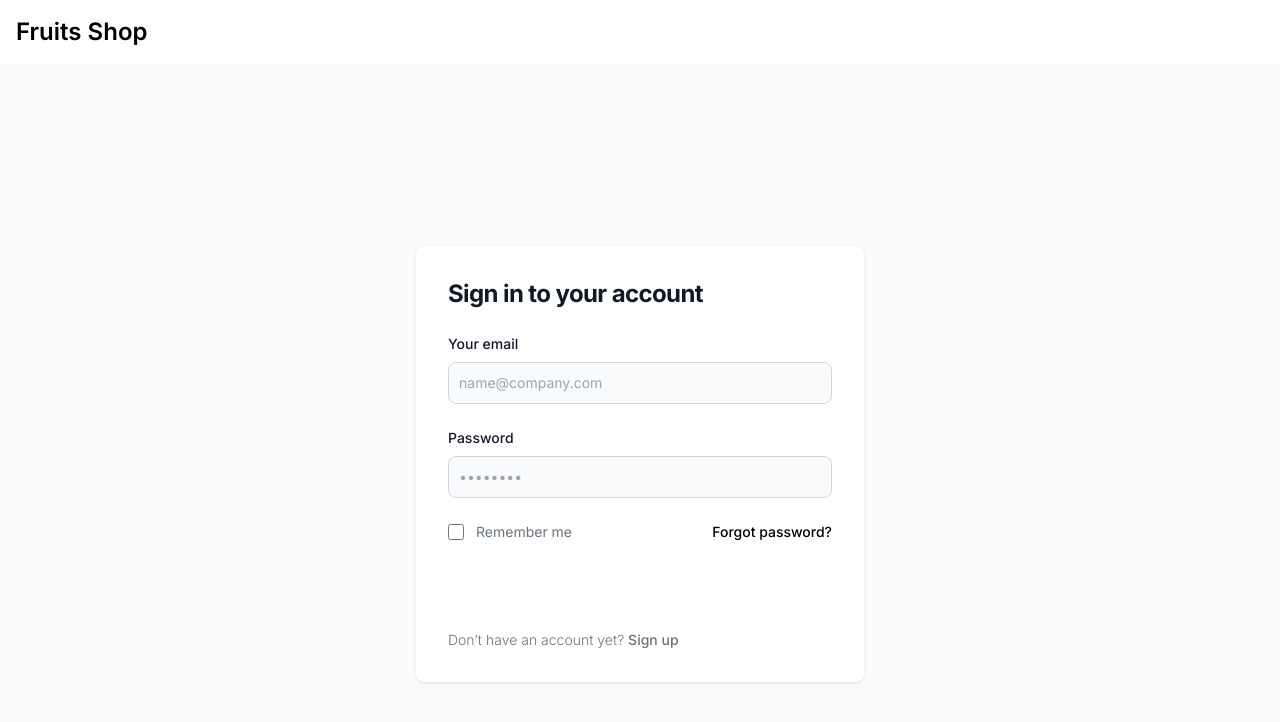
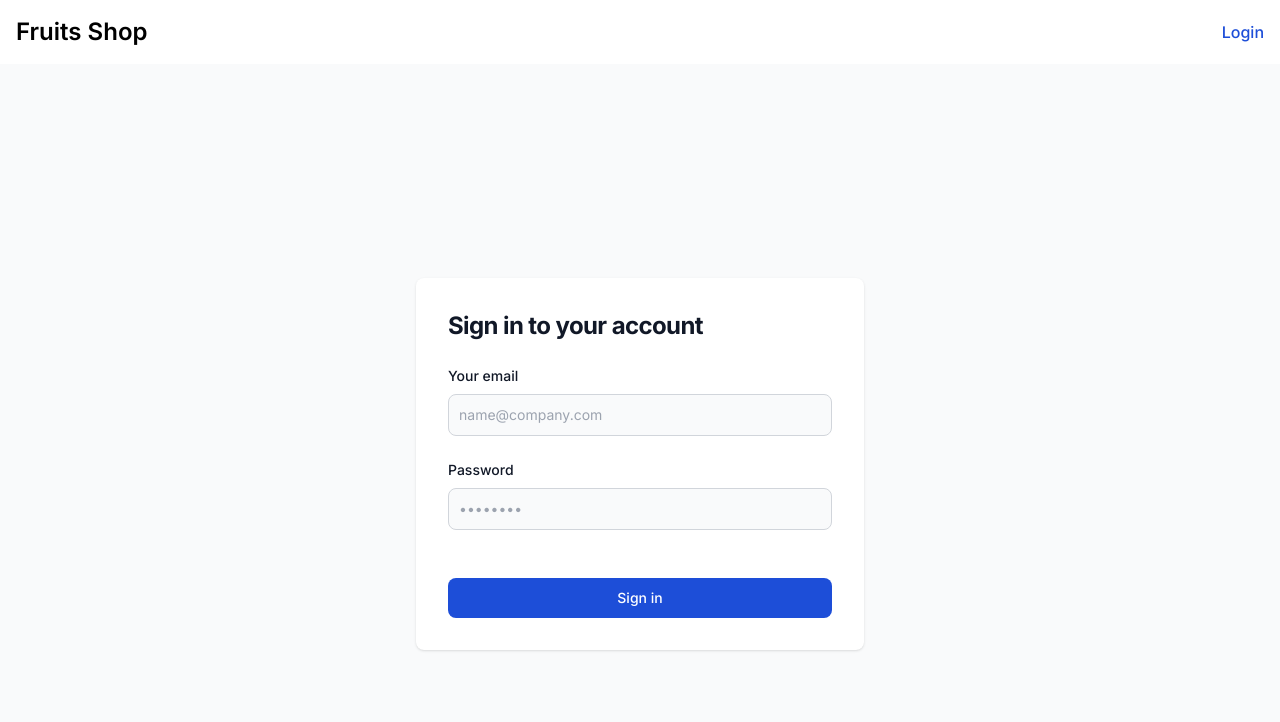
Before and after one commit to JeisonPC/fruits-shop, a Next.js app: page /login in a window 1280 px wide. Shown: the top 722 px of the page. Built offline with nearby package versions, Linux system fonts and the light colour scheme.

Commit message:
ADD - implemented routing to allow navigation between the login screen and the Fruit sales interface using the navbar.

```diff
--- a/src/components/Login-component.js
+++ b/src/components/Login-component.js
@@ -56,47 +56,15 @@ function LoginComponent() {
                 />
               </div>
               <div className="flex items-center justify-between">
-                <div className="flex items-start">
-                  <div className="flex items-center h-5">
-                    <input
-                      id="remember"
-                      aria-describedby="remember"
-                      type="checkbox"
-                      className="w-4 h-4 border border-gray-300 rounded bg-gray-50 focus:ring-3 focus:ring-primary-300 dark:bg-gray-700 dark:border-gray-600 dark:focus:ring-primary-600 dark:ring-offset-gray-800"
-                      required
-                    />
-                  </div>
-                  <div className="ml-3 text-sm">
-                    <label
-                      htmlFor="remember"
-                      className="text-gray-500 dark:text-gray-300"
-                    >
-                      Remember me
-                    </label>
-                  </div>
-                </div>
-                <a
-                  href="#"
-                  className="text-sm font-medium text-primary-600 hover:underline dark:text-primary-500"
-                >
-                  Forgot password?
-                </a>
+
+
               </div>
               <button
                 type="submit"
-                className="w-full text-white bg-primary-600 hover:bg-primary-700 focus:ring-4 focus:outline-none focus:ring-primary-300 font-medium rounded-lg text-sm px-5 py-2.5 text-center dark:bg-primary-600 dark:hover:bg-primary-700 dark:focus:ring-primary-800"
+                className="w-full text-white bg-blue-700 hover:bg-primary-700 focus:ring-4 focus:outline-none focus:ring-primary-300 font-medium rounded-lg text-sm px-5 py-2.5 text-center dark:bg-primary-600 dark:hover:bg-primary-700 dark:focus:ring-primary-800"
               >
                 Sign in
               </button>
-              <p className="text-sm font-light text-gray-500 dark:text-gray-400">
-                Don’t have an account yet?{" "}
-                <a
-                  href="#"
-                  className="font-medium text-primary-600 hover:underline dark:text-primary-500"
-                >
-                  Sign up
-                </a>
-              </p>
             </form>
           </div>
         </div>
--- a/src/components/Navbar-component.js
+++ b/src/components/Navbar-component.js
@@ -1,16 +1,16 @@
 import React from "react";
+import Link from "next/link";
 
 function NavbarComponent() {
   return (
     <nav className="bg-white border-gray-200 dark:bg-gray-900">
       <div className="max-w-screen-xl flex flex-wrap items-center justify-between mx-auto p-4">
         <a
-          href="https://flowbite.com/"
+          href="/"
           className="flex items-center space-x-3 rtl:space-x-reverse"
         >
           <span className="self-center text-2xl font-semibold whitespace-nowrap dark:text-white">
-          Fruits Shop
-
+            Fruits Shop
           </span>
         </a>
         <button
@@ -38,7 +38,17 @@ function NavbarComponent() {
           </svg>
         </button>
         <div className="hidden w-full md:block md:w-auto" id="navbar-default">
-
+          <ul className="font-medium flex flex-col p-4 md:p-0 mt-4 border border-gray-100 rounded-lg bg-gray-50 md:flex-row md:space-x-8 rtl:space-x-reverse md:mt-0 md:border-0 md:bg-white dark:bg-gray-800 md:dark:bg-gray-900 dark:border-gray-700">
+            <li>
+              <Link
+                href="/login"
+                className="block py-2 px-3 text-white bg-blue-700 rounded md:bg-transparent md:text-blue-700 md:p-0 dark:text-white md:dark:text-blue-500"
+                aria-current="page"
+              >
+                Login
+              </Link>
+            </li>
+          </ul>
         </div>
       </div>
     </nav>
```
